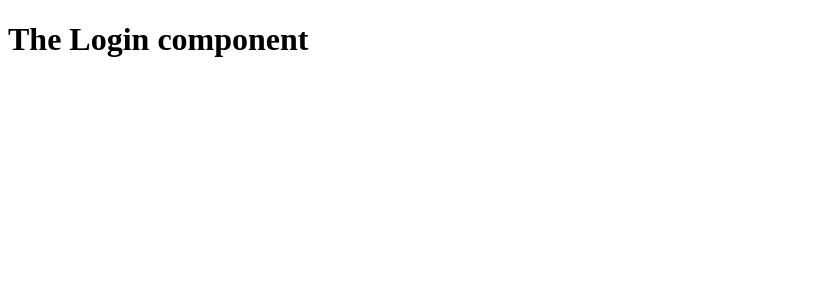
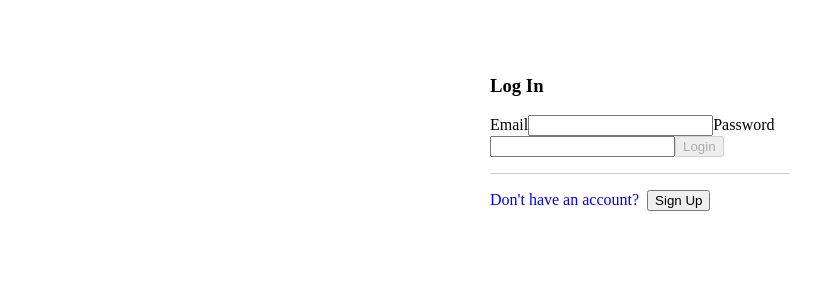
Before and after one commit to kamaukimani/ChatMe, a React (Vite) app in the folder client/: page / in a window 1280 px wide. Shown: the top 300 px of the page, without its empty margins (0-830 px from the left). Built offline with nearby package versions, Linux system fonts and the light colour scheme; no server answers.

Commit message:
handle toggling between LoginForm and Signup

```diff
--- a/client/src/pages/Login.jsx
+++ b/client/src/pages/Login.jsx
@@ -1,11 +1,54 @@
 import LoginForm from "../components/LoginForm";
 import Signup from "../components/Signup";
 import React, {useState} from 'react';
+import styled from "styled-components";
 
-function Login(){
+function Login({API_URL, onLogin}){
 
     const [showLogin,setShowlogin] =useState(true)
-    return <h1>The Login component</h1>
+    return <Wrapper>
+        {showLogin ? (
+            <>
+                <LoginForm API_URL={API_URL} onLogin={onLogin}/>
+                <Divider />
+                <P>
+                    Don't have an account? &nbsp;
+                    <button onClick={() => setShowlogin(false)}>Sign Up</button>
+                </P>
+            </>
+        ) : (
+            <>
+                <Signup API_URL={API_URL}/>
+                <Divider />
+                <P>
+                    Already have an account? &nbsp;
+                    <button onClick={() => setShowlogin(true)}>Login</button>
+                </P>
+            </>
+        )}
+    </Wrapper>
 }
 
 export default Login;
+
+const Logo = styled.h1`
+  font-family: "Permanent Marker", cursive;
+  font-size: 3rem;
+  color: deeppink;
+  margin: 8px 0 16px;
+`;
+
+const Wrapper = styled.section`
+  max-width: 300px;
+  margin: 40px auto;
+  padding: 16px;
+`;
+
+const Divider = styled.hr`
+  border: none;
+  border-bottom: 1px solid #ccc;
+  margin: 16px 0;
+`;
+const P = styled.p`
+color: blue;
+`
```
